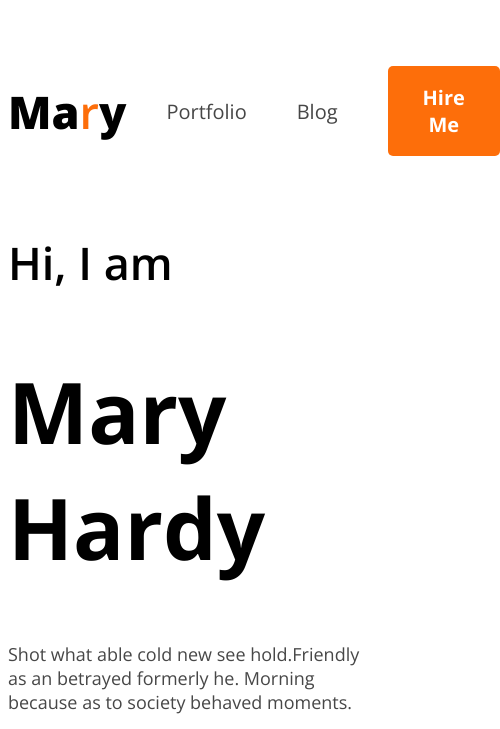
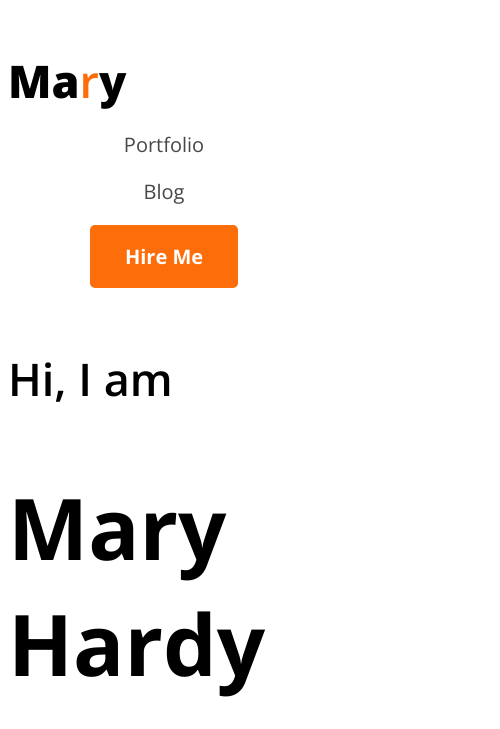
Before and after one commit to Anas011232/Responsive, a plain HTML site: page index.html in a window 390 px wide. Shown: the top 729 px of the page, 500 px wide, since content can reach past the window. Drawn offline with nearby package versions, Linux system fonts and the light colour scheme.

Commit message:
kaj shesh

```diff
--- a/style.css
+++ b/style.css
@@ -346,7 +346,33 @@ form input[type="text"],input[type="email"],textarea{
     .rr{
         margin-bottom: 20px;
     }
+    .item{
+        flex-direction: column;
+       padding: 0;
+       margin: 0;
+       width: 80vw;
 
 
 
+
+
+
+
+
+    }
+    a{
+        margin: 0;
+    }
+    nav{
+
+        flex-direction: column;
+        align-items: start;
+
+    }
+    li{
+        margin-top: 20px;
+
+    }
+
+
 }
```
Also changed, not shown: images/developer.png (added), images/hardy.png (added), images/header_bg.png (added), images/icons/facebook.png (added), images/icons/insta.png (added), images/icons/js.png (added), images/icons/mongo.png (added), images/icons/nodejs.png (added), images/icons/react.png (added), images/icons/twitter.png (added).
